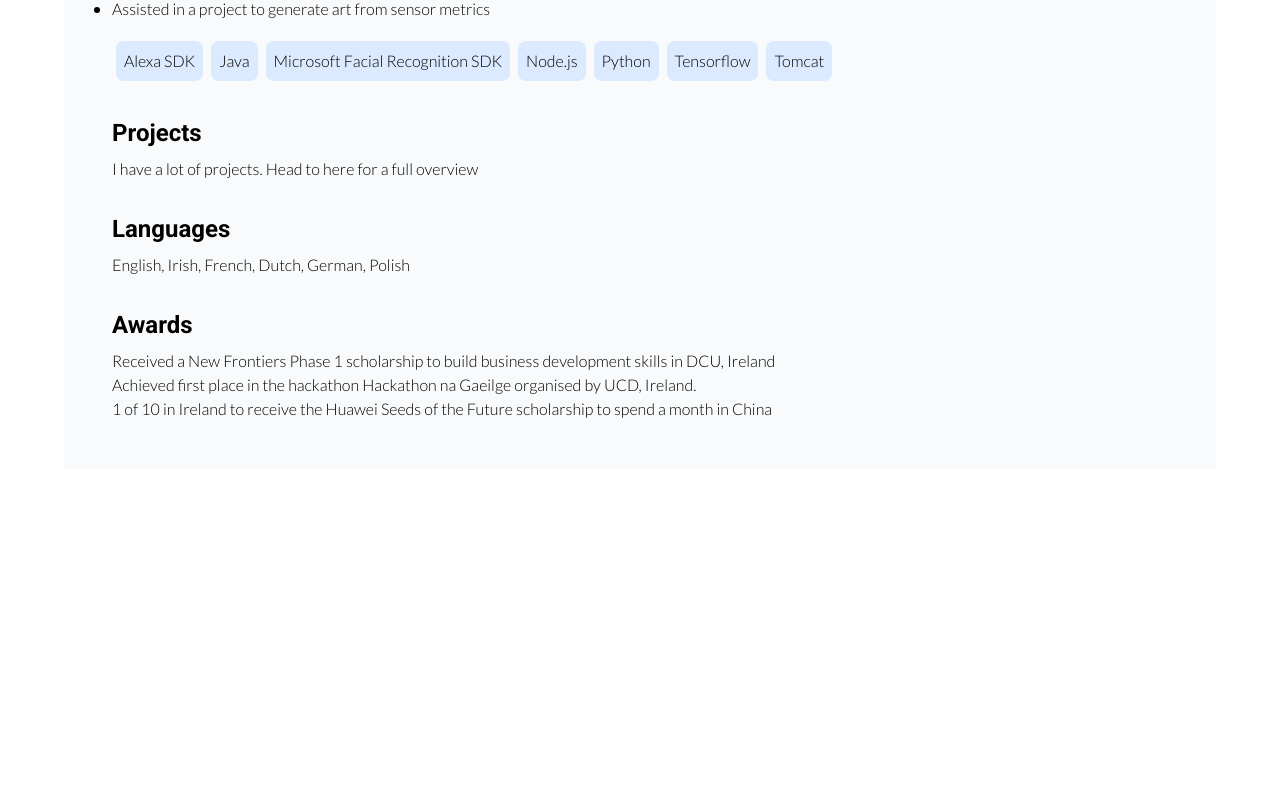
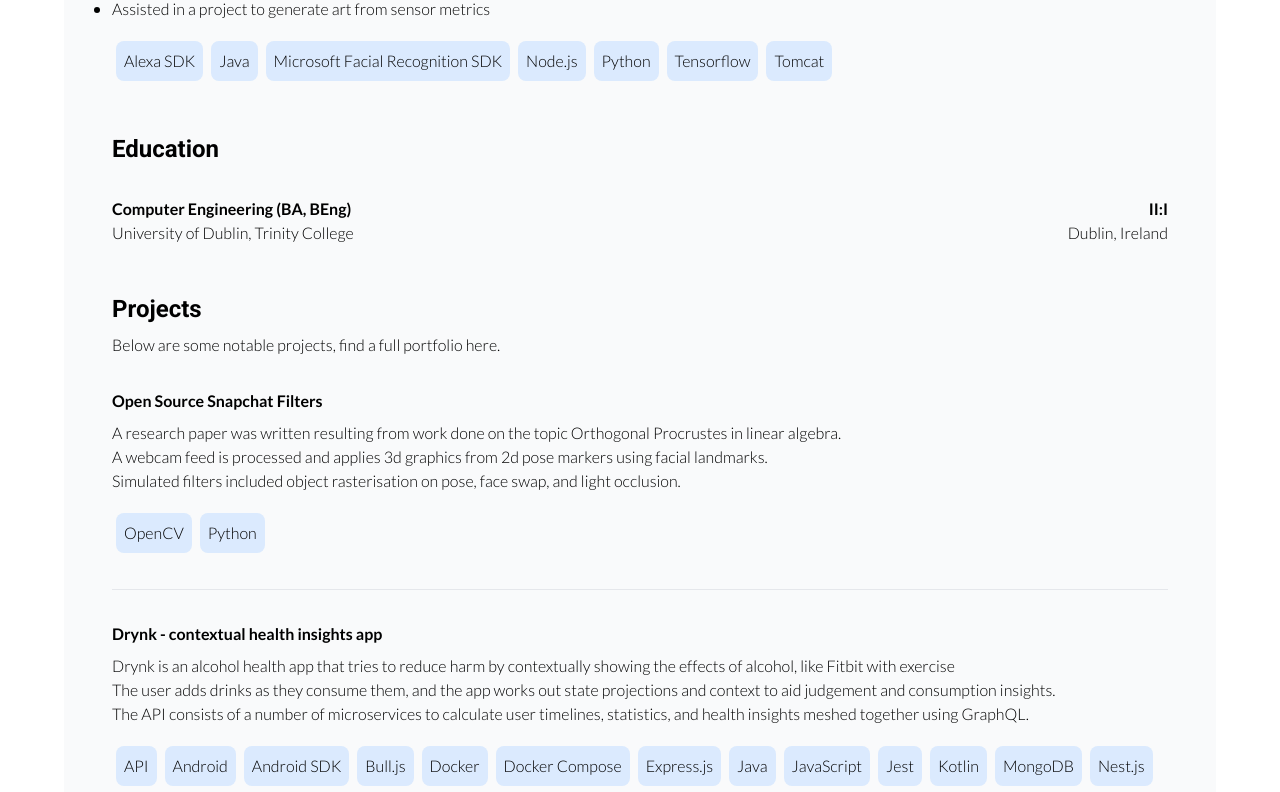
Before and after one commit to oflynned/personal-website, a Next.js app: page /resume in a window 1280 px wide. Shown: the part 2320-3112 px from the top of the page. Before the commit the page ends 2789 px from the top, so only its background shows below. Built offline with nearby package versions, Linux system fonts and the light colour scheme.

Commit message:
chore: refactor resume

```diff
--- a/src/pages/portfolio.tsx
+++ b/src/pages/portfolio.tsx
@@ -1,5 +1,31 @@
 const Portfolio = () => {
-  return <h1>Portfolio</h1>;
+  return (
+    <div>
+      <h1>Portfolio</h1>
+
+      {/*<div className={'mt-4'}>*/}
+      {/*  <Heading>Skills</Heading>*/}
+      {/*  <div className={'mt-4'}>*/}
+      {/*    <ChipHolder>*/}
+      {/*      {showcaseProjects*/}
+      {/*        .reduce((acc: Technology[], project: Project) => {*/}
+      {/*          const technologies = [...acc, ...project.technologies];*/}
+
+      {/*          return [...new Set(technologies)];*/}
+      {/*        }, [])*/}
+      {/*        .sort((a, b) => (a > b ? 1 : -1))*/}
+      {/*        .map((item, index) => {*/}
+      {/*          return (*/}
+      {/*            <div key={index} className={'m-1'}>*/}
+      {/*              <Chip>{item}</Chip>*/}
+      {/*            </div>*/}
+      {/*          );*/}
+      {/*        })}*/}
+      {/*    </ChipHolder>*/}
+      {/*  </div>*/}
+      {/*</div>*/}
+    </div>
+  );
 };
 
 export default Portfolio;
--- a/src/pages/resume.tsx
+++ b/src/pages/resume.tsx
@@ -1,39 +1,45 @@
 import { FC } from 'react';
 import { experience } from '../data/experience';
+import { projects } from '../data/projects';
 import { Heading } from '../design-system/atoms/heading.atom';
 import { Paragraph } from '../design-system/atoms/paragraph.atom';
 import { Page } from '../design-system/components/page';
+import { EducationHistory } from '../design-system/molecules/education-history.molecule';
 import { Header } from '../design-system/molecules/header.molecule';
+import { ProjectHistory } from '../design-system/molecules/project-history.molecule';
 import { WorkHistory } from '../design-system/molecules/work-history.molecule';
 
-const Resume: FC = () => {
+const showcaseProjects = projects.filter((item) => item.resumeWorthy);
 const {
   name,
   summary,
   email,
   links,
   positions,
-    education,
+  qualifications,
   languages,
   awards,
 } = experience;
 
+const Resume: FC = () => {
   return (
     <div className={'w-screen min-h-screen flex justify-center'}>
       <Page>
         <Header name={name} summary={summary} email={email} links={links} />
+
         <div className={'mt-8'}>
           <WorkHistory positions={positions} />
         </div>
 
-        <Heading>Projects</Heading>
-        <div className={'mt-2'}>
-          <Paragraph>
-            I have a lot of projects. Head to here for a full overview
-          </Paragraph>
+        <div className={'mt-4'}>
+          <EducationHistory qualifications={qualifications} />
         </div>
 
-        <div className={'mt-8'}>
+        <div className={'mt-4'}>
+          <ProjectHistory projects={showcaseProjects} />
+        </div>
+
+        <div className={'mt-4'}>
           <Heading>Languages</Heading>
           <div className={'mt-2'}>
             <Paragraph>{languages.join(', ')}</Paragraph>
```
Lines whose indentation alone changed are shown as unchanged.
